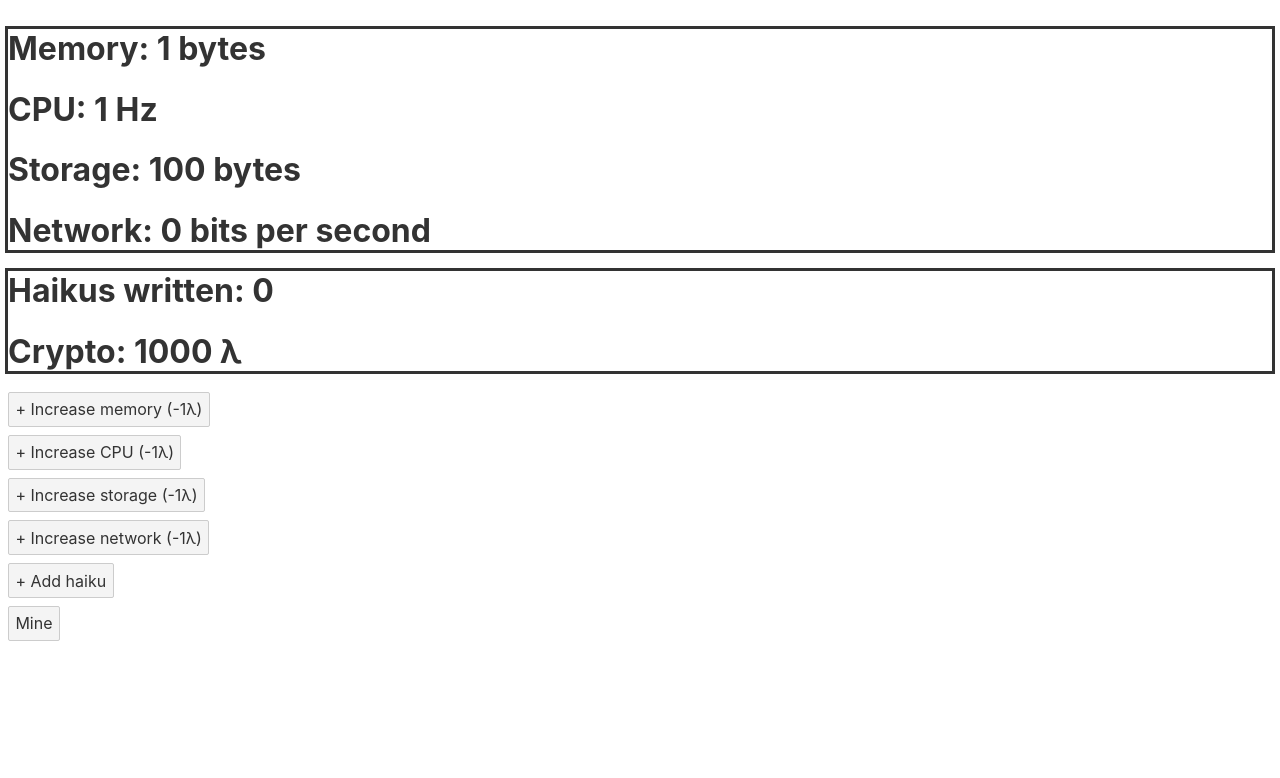
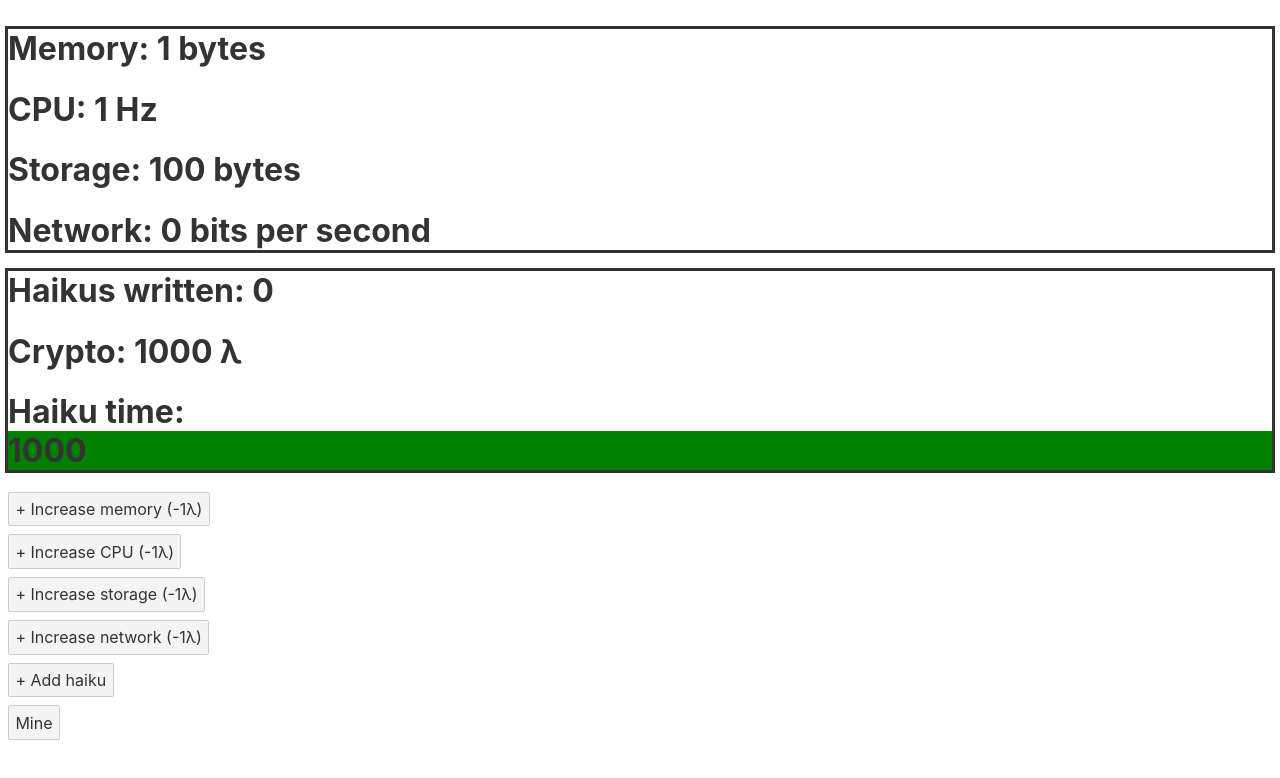
Before and after one commit to rcvink/simulation-proto, a Svelte app: page / in a window 1280 px wide. Shown: the top 778 px of the page. Built offline with nearby package versions, Linux system fonts and the light colour scheme.

Commit message:
add HaikuTime and wip implement conditional formatting

```diff
--- a/src/App.svelte
+++ b/src/App.svelte
@@ -8,11 +8,13 @@
 		cryptoCount,
 		isCryptoEnabled,
 		allHaikus,
+		haikuTime,
 	} from './stores.js';
 	import SimpleIncrementer from './components/SimpleIncrementer.svelte';
 	import SlowIncrementer from './components/SlowIncrementer.svelte';
 	import LinearIncrementer from './components/LinearIncrementer.svelte';
 	import Haikus from './components/Haikus.svelte';
+	import HaikuTime from './components/HaikuTime.svelte';
 </script>
 
 <style>
@@ -39,6 +41,7 @@
 <div class="human-resources">
 	<h1>Haikus written: {$haikuCount}</h1>
 	<h1>Crypto: {$cryptoCount} λ</h1>
+	<h1>Haiku time: <HaikuTime time={$haikuTime}/> </h1>
 </div>
 
 <div class="horizontal-container">
@@ -61,7 +64,7 @@
 			label="network"/>
 		<SlowIncrementer
 			count={haikuCount}
-			cpuCount={$cpuCount}
+			time={$haikuTime}
 			label="haiku"/>
 		<LinearIncrementer
 			isEnabled={isCryptoEnabled}
--- /dev/null
+++ b/src/components/HaikuTime.svelte
@@ -0,0 +1,38 @@
+<script>
+    import { onMount, tick } from 'svelte';
+
+    export let time;
+
+    let severity = 'low';
+
+    const getClass = () => {
+        if (time < 1000) {
+            return 'low';
+        } else if (time < 5000) {
+            return 'medium';
+        } else if (time < 10000) {
+            return 'high';
+        }
+        else {
+            return 'very-high';
+        }
+    }
+</script>
+
+<style>
+    .low {
+        background-color: green;
+    }
+
+    .medium {
+        background-color: green;
+    }
+
+    .high {
+        background-color: green;
+    }
+</style>
+
+<div class={getClass()}>
+{time}
+</div>
```
